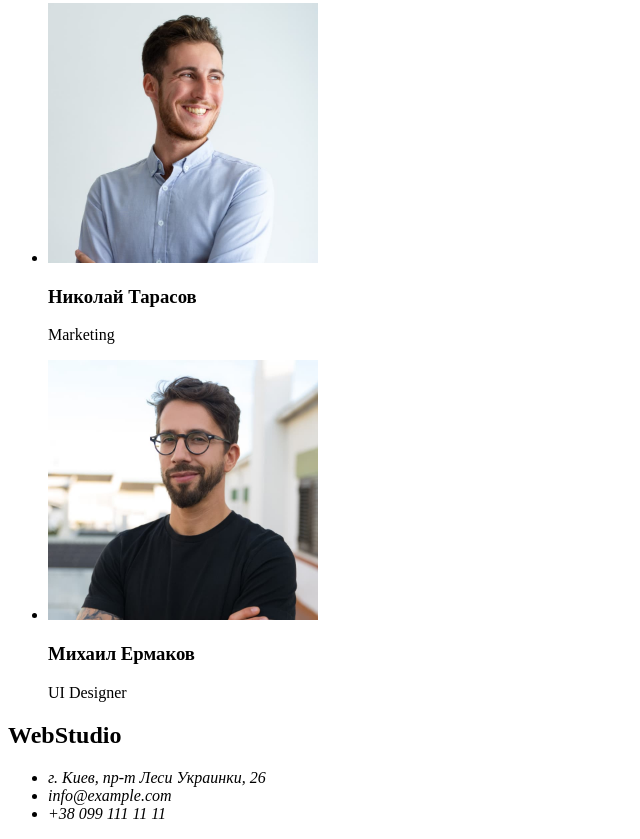
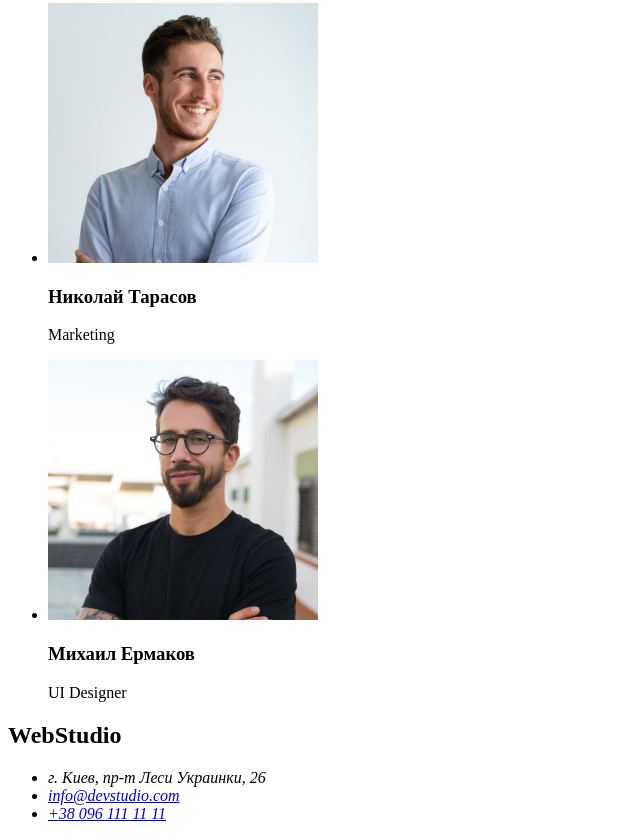
Before and after one commit to goodcat46/goit-markup-hw-01-test2, a plain HTML site: page index.html in a window 1280 px wide. Shown: the part 2403-3242 px from the top of the page, without its empty margins (0-640 px from the left). Drawn offline with Linux system fonts and the light colour scheme.

Commit message:
табуляція
була проблемна табуляція у файлі (4 пробіли) хоча у налаштування була нормальна (2 пробіли)

```diff
--- a/index.html
+++ b/index.html
@@ -113,8 +113,8 @@
       <address>
         <ul>
           <li>г. Киев, пр-т Леси Украинки, 26</li>
-                    <li>info@example.com</li>
-                    <li>+38 099 111 11 11</li>
+          <li><a href="mailto:info@devstudio.com">info@devstudio.com</a></li>
+          <li><a href="tel:+380961111111">+38 096 111 11 11</a></li>
         </ul>
       </address>
     </section>
```
Lines whose indentation alone changed are shown as unchanged.
